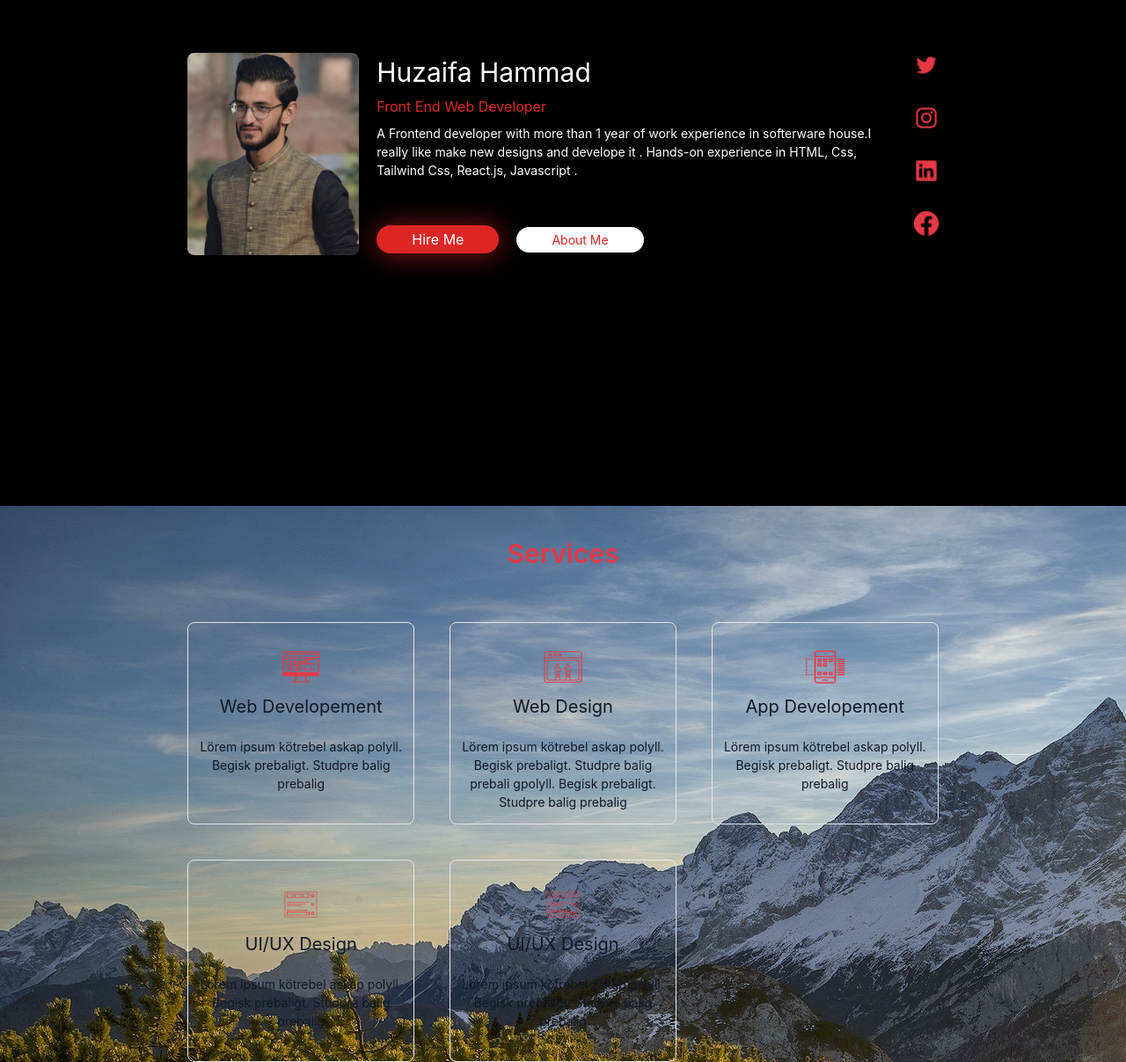
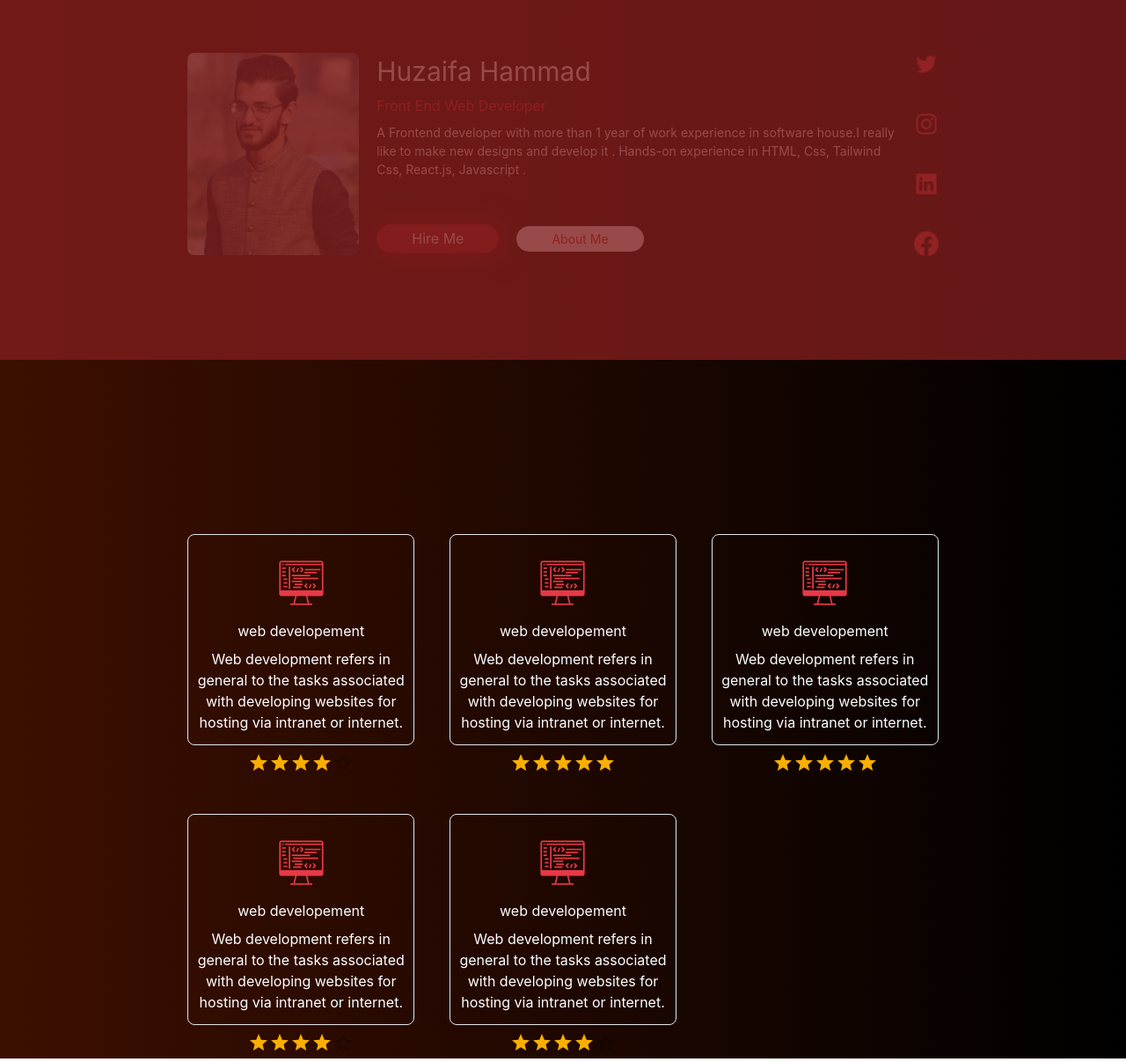
Before and after one commit to MirzaHuzaifa/portfolio-github, a React (Create React App) app: page / in a window 1280 px wide. Shown: the part 225-1432 px from the top of the page at 88% size. Built offline with nearby package versions, Linux system fonts and the light colour scheme.

Commit message:
rating and array by Skills

```diff
--- a/package.json
+++ b/package.json
@@ -3,6 +3,9 @@
   "version": "0.1.0",
   "private": true,
   "dependencies": {
+    "@emotion/react": "^11.10.5",
+    "@emotion/styled": "^11.10.5",
+    "@mui/material": "^5.10.15",
     "@testing-library/jest-dom": "^5.16.5",
     "@testing-library/react": "^13.4.0",
     "@testing-library/user-event": "^13.5.0",
--- a/src/App.js
+++ b/src/App.js
@@ -1,13 +1,25 @@
 import './App.css';
 import React from "react";
 import Skills from './component/Skills';
+import imgOcean from './ocean.jpg';
+import Skill from './component/Skill';
 
 function App() {
+
+  function toggleWidth(){
+
+    if (document.getElementById('myBtn').style.width == '100%') {
+      document.getElementById('myBtn').style.width = '100px'
+    } else {
+      document.getElementById('myBtn').style.width = '100%'
+    }
+  }
+
   return (
     <div className="App">
 
-      <section className="bg-black flex h-[800px] sm:h-[100vh]">
-        <div className="w-11/12 m-auto mx-auto max-w-screen-2xl md:w-10/12 xl:w-8/12">
+      <section className="bg-black flex h-[800px] sm:h-[100vh]" style={{'backgroundImage':`linear-gradient(to right, #3D0F00,black)`}}>
+        <div className="relative w-11/12 m-auto mx-auto max-w-screen-2xl md:w-10/12 xl:w-8/12">
           <div className="flex flex-wrap justify-center m-auto sm:flex-nowrap">
               <img src="images/zaifa.jpg" alt='just-pic' className="h-[230px] sm:w-[250px] rounded-lg w-[200px] m-auto"/>
               <div className="flex justify-betwen">
@@ -17,10 +29,10 @@ function App() {
                     <h2 className="py-1 text-red-600">Front End Web Developer</h2>
                     <p className="text-white  py-1 text-[14px]">
                     A Frontend developer with more than 1 year of
-                    work experience in softerware house.I really like make new designs and develope it . Hands-on experience in HTML, Css, Tailwind Css, React.js, Javascript .
+                    work experience in software house.I really like to make new designs and develop it . Hands-on experience in HTML, Css, Tailwind Css, React.js, Javascript .
                     </p>
                         <div>
-                        <button className="text-md sm:text-basis py-1 transition duration-150 ease-out hover:scale-110 md:ease-in leading-normal px-4 sm:px-10  mt-12 bg-red-600 hover:bg-red-400 rounded-[50px] text-[#ffffff]" style={{ boxShadow:"1px 1px 30px 2px rgb(121, 18, 18)" }}>Hire Me</button>
+                        <button className="text-md sm:text-basis py-1 transition duration-150 ease-out hover:scale-110 md:ease-in leading-normal px-4 sm:px-10  mt-12 bg-red-800 hover:bg-red-700 rounded-[50px] text-[#ffffff]" style={{ boxShadow:"1px 1px 30px 2px rgb(121, 18, 18)" }}>Hire Me</button>
                         <button className="text-sm sm:text-basis leading-normal py-1 px-4 transition duration-150 ease-out hover:scale-110 sm:px-10 mt-12 sm:ml-5 bg-white rounded-[50px] text-red-600">About Me</button>
                     </div>
 
@@ -29,18 +41,24 @@ function App() {
                 <div className="shrink-0">
 
                     <img src="images/sparrow.png" alt='just-pic' className="transition duration-150 ease-out cursor-pointer hover:scale-150 w-7"/>
-                    <img src="images/insta.png" alt='just-pic' className="mt-8 transition duration-150 ease-out cursor-pointer hover:scale-150 w-7" />
-                    <img src="images/in.png" alt='just-pic' className="mt-8 transition duration-150 ease-out cursor-pointer hover:scale-150 w-7" />
-                    <img src="images/facebook.png" alt='just-pic' className="mt-8 transition duration-150 ease-out cursor-pointer hover:scale-150 w-7" />
+                    <img src="images/insta.png" alt='just-pic' className="mt-10 transition duration-150 ease-out cursor-pointer hover:scale-150 w-7" />
+                    <img src="images/in.png" alt='just-pic' className="mt-10 transition duration-150 ease-out cursor-pointer hover:scale-150 w-7" />
+                    <img src="images/facebook.png" alt='just-pic' className="mt-10 transition duration-150 ease-out cursor-pointer hover:scale-150 w-7" />
 
                 </div>
 
             </div>
           </div>
         </div>
+
+
+        <div id='myBtn' className='h-[634px] m-auto absolute mx-auto bg-red-900/[0.8] float-right hover:w-[100px] hover:ease-in-out'
+        onClick={toggleWidth}
+         style={{transition: 'width 3s', width: '100%'}}></div>
+
       </section>
 
-      <Skills/>
+      <Skills />
     </div>
 
   );
--- /dev/null
+++ b/src/component/BasicRating.js
@@ -0,0 +1,20 @@
+import * as React from 'react';
+import Box from '@mui/material/Box';
+import Rating from '@mui/material/Rating';
+import Typography from '@mui/material/Typography';
+
+export default function BasicRating(props) {
+
+  return (
+    <Box
+      sx={{
+        '& > legend': { mt: 2 },
+      }}>
+      <Rating
+        value={props.rating}
+      readOnly
+      />
+
+    </Box>
+  );
+}
--- /dev/null
+++ b/src/component/Skill.js
@@ -0,0 +1,17 @@
+import React from "react";
+import BasicRating from "./BasicRating";
+
+export default function Skill(props) {
+  const skill = props.skill
+    return (
+      <div>
+        <div key={skill.id} className="border text-center items-center mb-2 text-white h-[240px] pt-3 p-2 rounded-lg">
+          <img className="m-auto" src={skill.img}/>
+          <h1 className="mb-2">{skill.h1}</h1>
+          <p>{skill.para}</p>
+
+        </div>
+        <BasicRating rating={skill.rating} />
+      </div>
+      );
+        }
--- a/src/component/Skills.js
+++ b/src/component/Skills.js
@@ -1,47 +1,25 @@
 import React from "react";
+import BasicRating from "./BasicRating";
 import imgMountain from "./mountain.jpg";
+import Skill from "./Skill";
 
-export default function Skills(){
+const skills = [
+    {id: 1, img: "images/monitor.png", h1: "web developement", para: "Web development refers in general to the tasks associated with developing websites for hosting via intranet or internet.", rating: 4},
+    {id: 2, img: "images/monitor.png", h1: "web developement", para: "Web development refers in general to the tasks associated with developing websites for hosting via intranet or internet.", rating: 5},
+    {id: 3, img: "images/monitor.png", h1: "web developement", para: "Web development refers in general to the tasks associated with developing websites for hosting via intranet or internet.", rating: 5},
+    {id: 4, img: "images/monitor.png", h1: "web developement", para: "Web development refers in general to the tasks associated with developing websites for hosting via intranet or internet.", rating: 4},
+    {id: 5, img: "images/monitor.png", h1: "web developement", para: "Web development refers in general to the tasks associated with developing websites for hosting via intranet or internet.", rating: 4},
+  ];
+export default function Skills(props){
+
     return(
-        <section style={{'backgroundImage': `url(${imgMountain})`}}>
-
-        <div className="w-11/12 pt-8 mx-auto max-w-screen-2xl md:w-10/12 xl:w-8/12">
-            <h1 className="text-[#E63946] h-[100px] font-semibold text-[30px] text-center" >Services</h1>
-
-            <div className="grid justify-between grid-cols-1 gap-6 m-auto sm:grid sm:gap-10 sm:grid-cols-3">
-
-                <div className="border h-[230px] pt-5 p-2 rounded-lg" style={{ boxshadow:"1px 1px 30px 2px rgb(240, 238, 238)"}}>
-                    <img src="images/monitor.png" alt="" className="w-[70px] h-[60px] m-auto"/>
-                    <h1 className="text-[#111827] text-[20px] text-center">Web Developement</h1>
-                    <p className="text-[#111827] text-[14px] text-center pt-5">Lörem ipsum kötrebel askap polyll. Begisk prebaligt. Studpre balig prebalig
-                    </p>
-                </div>
-                <div className="border h-[230px]  pt-5 p-2 rounded-lg" style={{ boxshadow:"1px 1px 30px 2px rgb(240, 238, 238)"}}>
-                    <img src="images/screen.png" alt="" className="w-[70px] h-[60px] m-auto"/>
-                <h1 className="text-[#111827] text-[20px] text-center">Web Design</h1>
-                <p className="text-[#111827] text-[14px] text-center pt-5 ">Lörem ipsum kötrebel askap polyll. Begisk prebaligt. Studpre balig prebali gpolyll. Begisk prebaligt. Studpre balig prebalig
-
-                </p>
-            </div>
-                <div className="border h-[230px] pt-5 p-2 rounded-lg" style={{ boxshadow:"1px 1px 30px 2px rgb(240, 238, 238)"}}>
-                    <img src="images/mobile.png" alt="" className="w-[70px] h-[60px] m-auto"/>
-                <h1 className="text-[#111827] text-[20px] text-center">App Developement</h1>
-                <p className="text-[#111827] text-[14px] text-center pt-5">Lörem ipsum kötrebel askap polyll. Begisk prebaligt. Studpre balig prebalig
-                </p>
-                </div>
-                <div className="border h-[230px] pt-5 p-2 rounded-lg" style={{ boxshadow:"1px 1px 30px 2px rgb(240, 238, 238)"}}>
-                    <img src="images/suqare.png" alt="" className="w-[70px] h-[60px] m-auto"/>
-                <h1  className="text-[#111827] text-[20px] text-center">UI/UX Design</h1>
-                <p className="text-[#111827] text-[14px] text-center pt-5">Lörem ipsum kötrebel askap polyll. Begisk prebaligt. Studpre balig prebalig
-                </p>
-                </div>
-                <div className="border h-[230px] pt-5 p-2 rounded-lg" style={{ boxshadow:"1px 1px 30px 2px rgb(240, 238, 238)"}}>
-                    <img src="images/suqare.png" alt="" className="w-[70px] h-[60px] m-auto"/>
-                    <h1 className="text-[#111827] text-[20px] text-center ">UI/UX Design</h1>
-                    <p className="text-[#111827] text-[14px] text-center pt-5">Lörem ipsum kötrebel askap polyll. Begisk prebaligt. Studpre balig prebalig
-                    </p>
-                </div>
-            </div>
+        <section style={{'backgroundImage':`linear-gradient(to right, #3D0F00,black)`}}>
+        <div key={Skill.id} className="grid justify-between w-11/12 grid-cols-1 gap-6 pt-8 m-auto mx-auto text-center align-center max-w-screen-2xl md:w-10/12 xl:w-8/12 sm:grid sm:gap-10 sm:grid-cols-3">
+        {
+            skills.map(skill => {
+            return (<Skill key={skill.id} skill={skill}/>)
+            })
+        }
         </div>
 
        </section>
```
Also changed, not shown: src/ocean.jpg (renamed from public/images/ocean.jpg), 1 other file (tests, documents, lock files or other folders).
